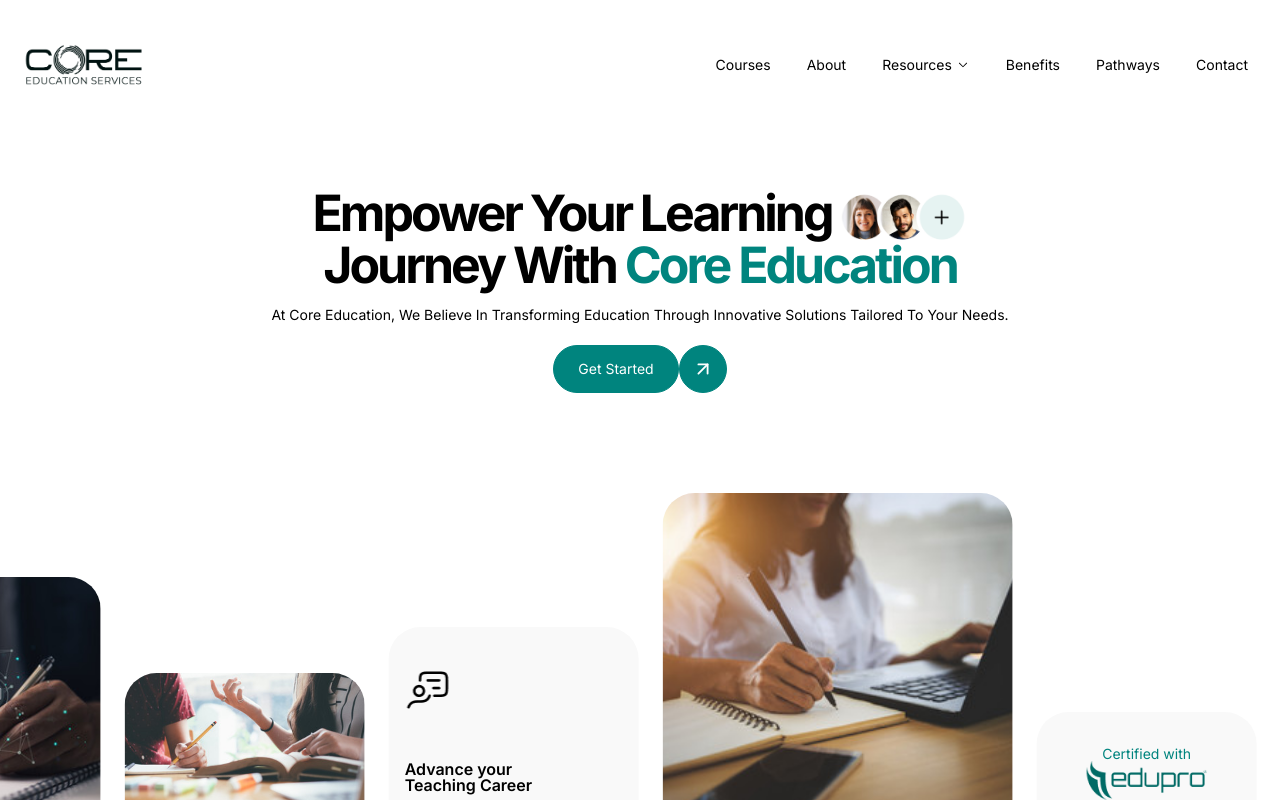
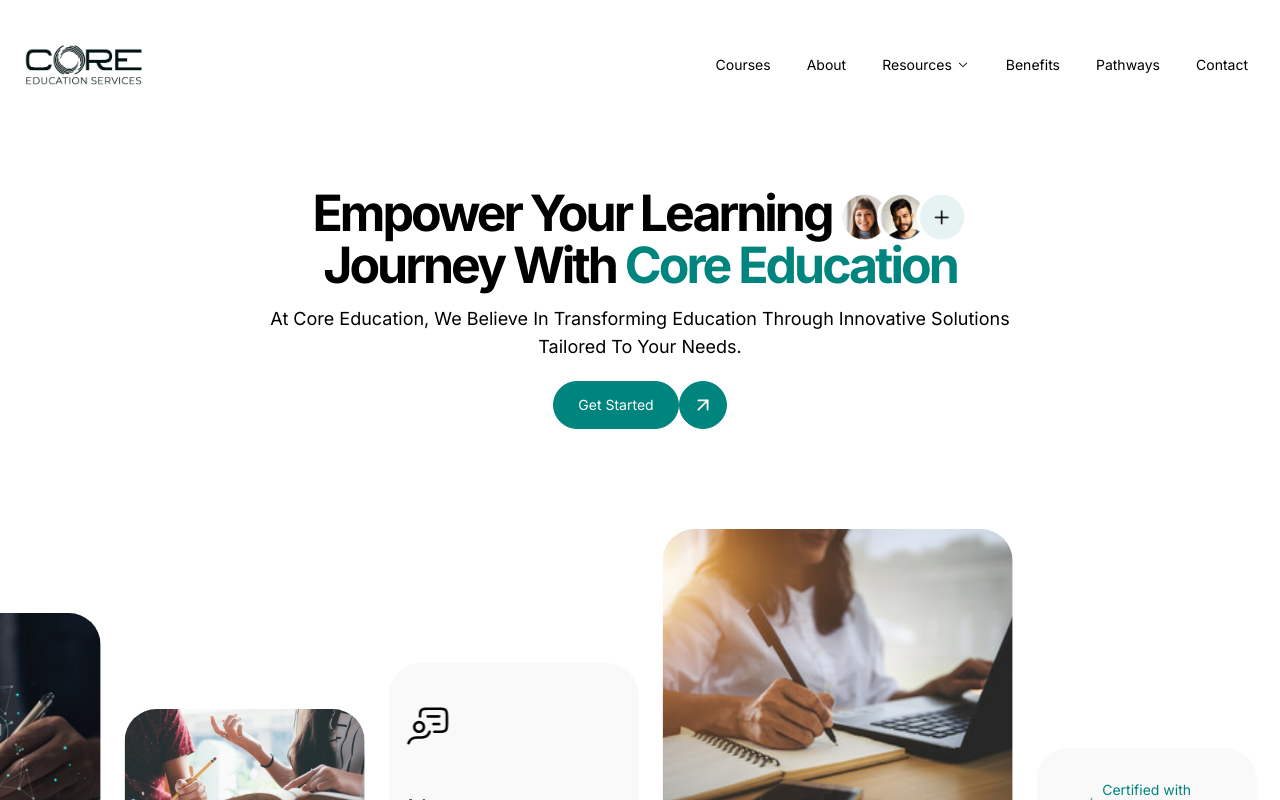
Before and after one commit to Mubashir1920/core-edu, a Next.js app: page / in a window 1280 px wide. Shown: the top 800 px of the page. Built offline with nearby package versions, Linux system fonts and the light colour scheme.

Commit message:
Home Hero Update

```diff
--- a/app/components/HomeHero.jsx
+++ b/app/components/HomeHero.jsx
@@ -15,7 +15,7 @@ const HomeHero = () => {
                     <Image priority={true} src={HeroSecPlus} className="inline-block w-[80px] md:w-32 ml-2" alt="Core-education-empower" /><br  className="hidden xs:block" />
                     Journey with <span className=" text-primary " > Core Education</span>
                 </h1>
-                <p className=" text-black text-sm md:text-md w-full lg:w-[70%] md:w-[60%] mx-auto capitalize text-center mt-5 " >
+                <p className=" text-black text-lg w-full md:w-[60%] mx-auto capitalize text-center mt-5 " >
                     At Core Education, we believe in transforming education through innovative  solutions tailored to your needs.
                 </p>
                 <GetStartedBtn />
```
